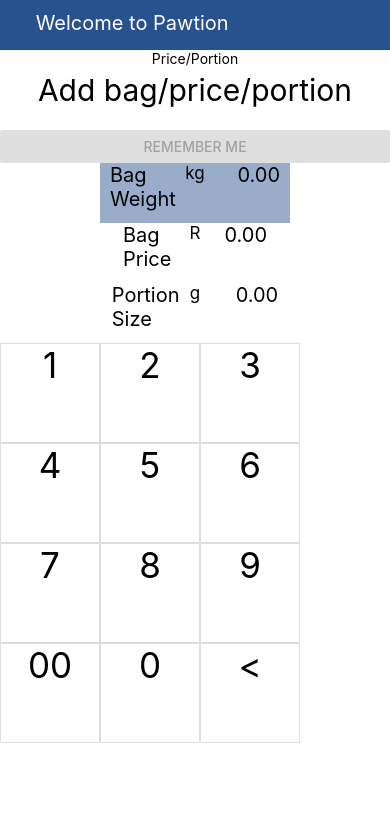
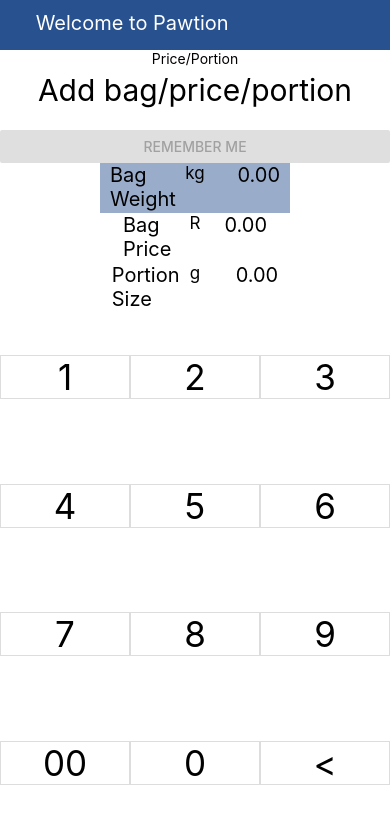
Before and after one commit to magmarleisegang/Pawtion, a React Native app: screen / in a window 390 px wide. Shown: the top 824 px of the page. Built offline with nearby package versions, Linux system fonts and the light colour scheme; some icons are missing.

Commit message:
use screen dimensions to set heights and weights

```diff
--- a/src/calculator/CalculatorButton.js
+++ b/src/calculator/CalculatorButton.js
@@ -9,8 +9,8 @@
         // borderStyle: 'solid',
          borderWidth: 1,
         borderColor: '#DDD',
-        height: 100,
-        width: 100
+        height: '100%',
+
     },
     dark:{
        // backgroundColor: '#DDDDDD'
@@ -33,7 +33,7 @@
     render() {
         return (
             <View onTouchEnd={this.handleTouch}>
-                <Text style={[style.buttons, this.props.dark && style.dark]}>{this.props.Number}</Text>
+                <Text style={[style.buttons, this.props.dark && style.dark, {width: this.props.width}]}>{this.props.Number}</Text>
             </View>);
     }
 
--- a/src/calculator/PortionCalculator.js
+++ b/src/calculator/PortionCalculator.js
@@ -1,5 +1,5 @@
 import React from 'react';
-import { Text, Button, View, StyleSheet, Modal, Alert } from 'react-native';
+import { Text, Button, View, StyleSheet, Modal, Alert, Dimensions } from 'react-native';
 import CalculatorButton from './CalculatorButton'
 
 const styles = StyleSheet.create({
@@ -23,7 +23,7 @@
     pawtionInputRows: {
         flexDirection: 'row',
         paddingHorizontal: 10,
-        height: 60,
+        height: 50,
     },
     pawtionActiveInput: {
         // textWeight: '500',
@@ -111,7 +111,9 @@
     }
 
     setCurrentEditingValue(val) {
+
         let newFloatValue = parseFloat(val) / 100;
+        if(isNaN(newFloatValue)){newFloatValue = 0.00;}
         const isEditing = this.state.isEditing;
         switch (isEditing) {
             case "bag":
@@ -150,8 +152,15 @@
     render() {
         const modalVisible = this.state.showModal;
         const isEditing = this.state.isEditing;
+        const screenHeight = Dimensions.get("window").height - 50;
+        const buttonWidth = Dimensions.get("window").width / 3;
+        const headerHeight = 50;
+        const resultHeight = 80;
+        const inputsHeight = 3 * 50;
+        const calculatorHeight = screenHeight - resultHeight - inputsHeight- headerHeight;
+        const buttonHeight = calculatorHeight / 4;
         return (
-            <View style={{height: '100%', fontSize: 20 }} >
+            <View style={{ height: '100%', fontSize: 20 }} >
                 <Modal
                     animationType="slide"
                     transparent={true}
@@ -175,7 +184,7 @@
                         disabled={!this.canCalculatePortionCost()}
                         title="Remember Me" />
                 </View>
-                <View style={{alignItems: 'center', justifyContent: 'center'}}>
+                <View style={{ alignItems: 'center', justifyContent: 'center' }}>
                     <View style={[styles.pawtionInputRows, isEditing === "bag" && styles.pawtionActiveInput]}
                         onTouchEnd={() => this.onChangeEditing("bag")}>
                         <Text style={[styles.pawtionInputs, styles.left]}>Bag Weight</Text>
@@ -207,27 +216,27 @@
                         </Text>
                     </View>
                 </View>
-                <View style={{ height: 400 }}>
-                    <View style={{ flex: 1, flexDirection: 'row', alignItems: 'center' }}>
-                        <CalculatorButton Number={1} onPressed={this.calculatorButtonPressed} dark />
-                        <CalculatorButton Number={2} onPressed={this.calculatorButtonPressed} />
-                        <CalculatorButton Number={3} onPressed={this.calculatorButtonPressed} dark />
+                <View style={{ height: calculatorHeight }}>
+                    <View style={{ height: buttonHeight, flexDirection: 'row', alignItems: 'center' }}>
+                        <CalculatorButton Number={1} onPressed={this.calculatorButtonPressed} dark width={buttonWidth} />
+                        <CalculatorButton Number={2} onPressed={this.calculatorButtonPressed} width={buttonWidth} />
+                        <CalculatorButton Number={3} onPressed={this.calculatorButtonPressed} dark width={buttonWidth} />
                     </View>
-                    <View style={{ flex: 1, flexDirection: 'row', alignItems: 'center' }}>
+                    <View style={{ height: buttonHeight, flexDirection: 'row', alignItems: 'center' }}>
 
-                        <CalculatorButton Number={4} onPressed={this.calculatorButtonPressed} />
-                        <CalculatorButton Number={5} onPressed={this.calculatorButtonPressed} dark />
-                        <CalculatorButton Number={6} onPressed={this.calculatorButtonPressed} />
+                        <CalculatorButton Number={4} onPressed={this.calculatorButtonPressed} width={buttonWidth} />
+                        <CalculatorButton Number={5} onPressed={this.calculatorButtonPressed} dark width={buttonWidth} />
+                        <CalculatorButton Number={6} onPressed={this.calculatorButtonPressed} width={buttonWidth} />
                     </View>
-                    <View style={{ flex: 1, flexDirection: 'row', alignItems: 'center' }}>
-                        <CalculatorButton Number={7} onPressed={this.calculatorButtonPressed} dark />
-                        <CalculatorButton Number={8} onPressed={this.calculatorButtonPressed} />
-                        <CalculatorButton Number={9} onPressed={this.calculatorButtonPressed} dark />
+                    <View style={{ height: buttonHeight, flexDirection: 'row', alignItems: 'center' }}>
+                        <CalculatorButton Number={7} onPressed={this.calculatorButtonPressed} dark width={buttonWidth} />
+                        <CalculatorButton Number={8} onPressed={this.calculatorButtonPressed} width={buttonWidth} />
+                        <CalculatorButton Number={9} onPressed={this.calculatorButtonPressed} dark width={buttonWidth} />
                     </View>
-                    <View style={{ flex: 1, flexDirection: 'row', alignItems: 'center' }}>
-                        <CalculatorButton Number={'00'} onPressed={this.calculatorButtonPressed} />
-                        <CalculatorButton Number={0} onPressed={this.calculatorButtonPressed} dark />
-                        <CalculatorButton Number={'<'} onPressed={this.calculatorButtonPressed} />
+                    <View style={{ height: buttonHeight, flexDirection: 'row', alignItems: 'center' }}>
+                        <CalculatorButton Number={'00'} onPressed={this.calculatorButtonPressed} width={buttonWidth} />
+                        <CalculatorButton Number={0} onPressed={this.calculatorButtonPressed} dark width={buttonWidth} />
+                        <CalculatorButton Number={'<'} onPressed={this.calculatorButtonPressed} width={buttonWidth} />
                     </View>
                 </View>
             </View>
```
